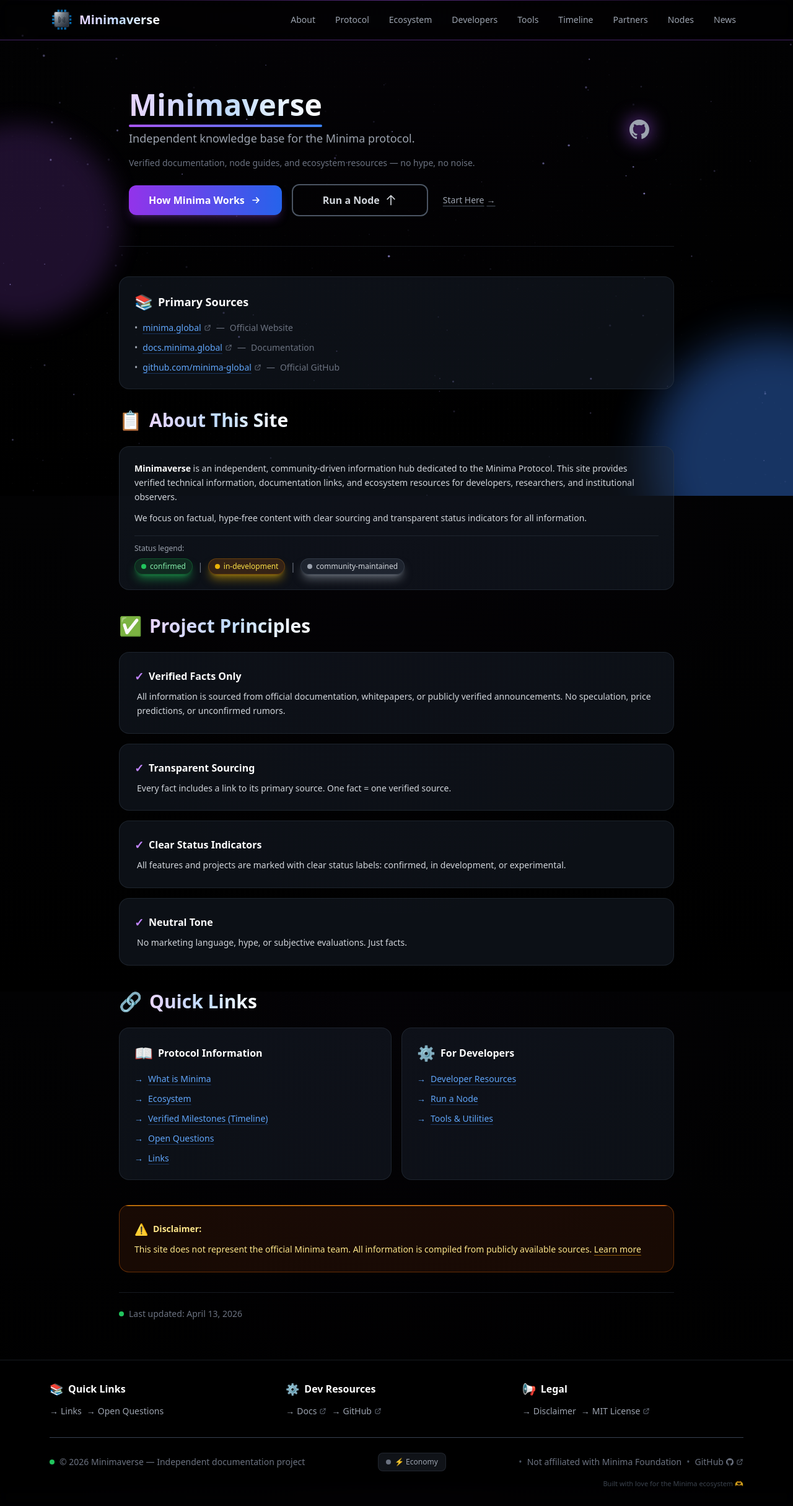
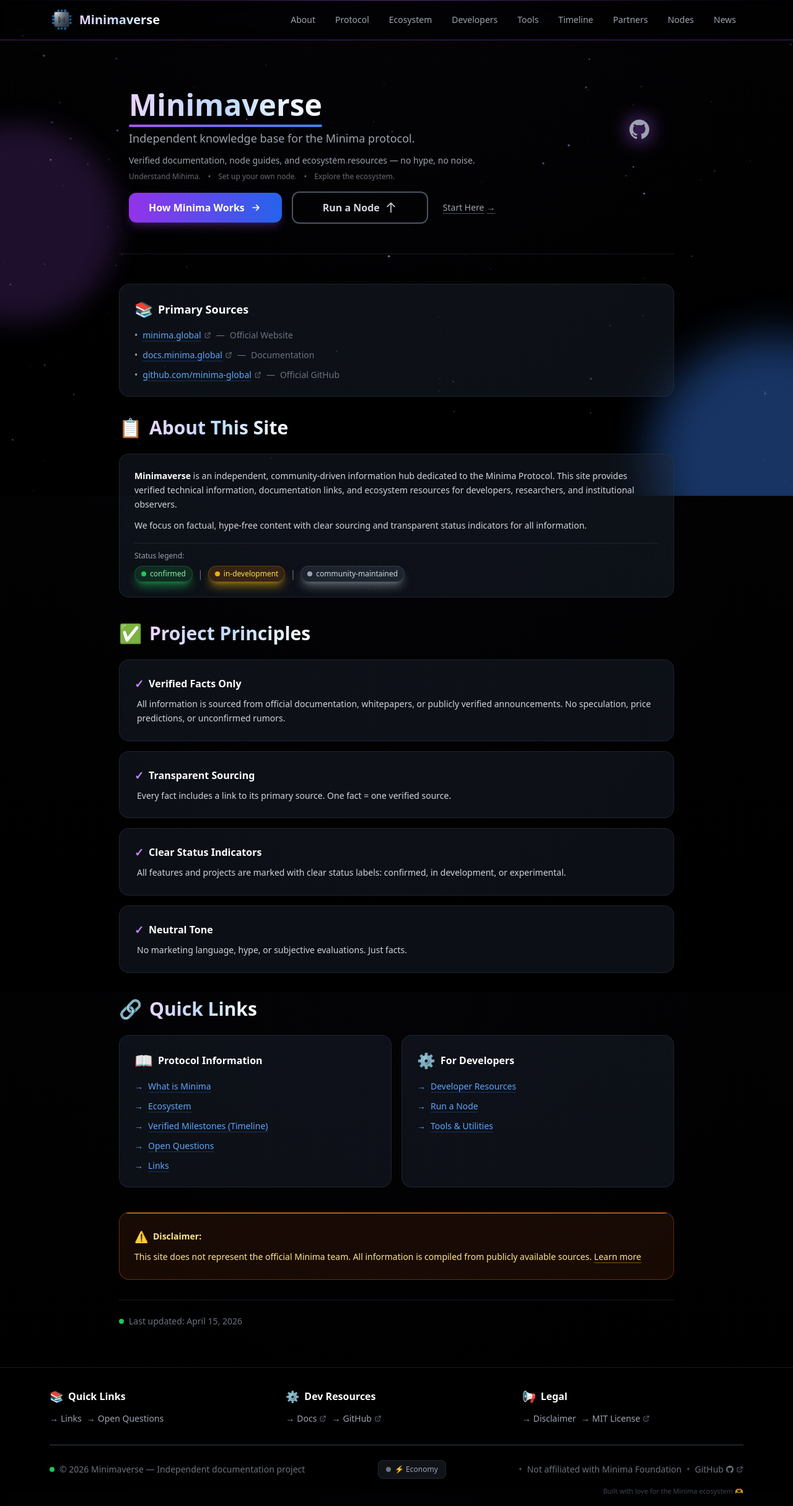
Before and after one commit to KuA1bo/minimaverse-site, a Next.js app: page / in a window 1280 px wide. Shown: the top 2430 px of the page at 62% size. Built offline with nearby package versions, Linux system fonts and the light colour scheme.

Commit message:
content: finalize hero section with refined micro-subheading, update date to April 15, 2026

```diff
--- a/src/app/page.tsx
+++ b/src/app/page.tsx
@@ -59,7 +59,7 @@ export default function HomePage() {
   return (
     <div className="relative max-w-4xl mx-auto px-4 sm:px-0">
 
-      {/* Hero Section */}
+      {/* Hero Section - Final 10/10 version */}
       <section className="mb-12 py-12 border-b border-gray-700/40 opacity-0 animate-fade-in-up delay-75 relative">
         <div className="absolute inset-0 bg-gradient-to-r from-purple-500/10 via-blue-500/10 to-cyan-500/10 rounded-2xl opacity-0 hover:opacity-100 transition-opacity duration-500" />
 
@@ -92,15 +92,24 @@ export default function HomePage() {
               <span className="absolute -bottom-3 left-0 right-0 h-1 bg-gradient-to-r from-purple-500 via-blue-500 to-cyan-500 rounded-full animate-gradient-x" />
             </h1>
 
-            <p className="text-gray-400 text-base sm:text-lg mb-4 leading-relaxed">
+            <p className="text-gray-400 text-base sm:text-lg mb-3 leading-relaxed">
               Independent knowledge base for the Minima protocol.
             </p>
-            <p className="text-gray-500 text-sm mb-6">
+            <p className="text-gray-400 text-sm mb-2">
               Verified documentation, node guides, and ecosystem resources — no hype, no noise.
             </p>
 
-            {/* ✅ FIXED: px-2 sm:px-0 gives buttons breathing room for scale effect on mobile/tablet */}
-            <div className="flex flex-col sm:flex-row sm:items-center sm:gap-4 px-2 sm:px-0">
+            {/* ✅ FINAL MICRO-SUBHEADING: Sharper copy + visual hierarchy */}
+            <p className="text-gray-400/65 text-xs mt-2 flex flex-wrap gap-x-3 gap-y-1">
+              <span>Understand Minima.</span>
+              <span className="hidden sm:inline">•</span>
+              <span>Set up your own node.</span>
+              <span className="hidden sm:inline">•</span>
+              <span>Explore the ecosystem.</span>
+            </p>
+
+            {/* Buttons container - with breathing room for hover effects */}
+            <div className="flex flex-col sm:flex-row sm:items-center sm:gap-4 px-2 sm:px-0 mt-4">
               <Link
                 href="/protocol"
                 className="group inline-flex items-center justify-center px-6 sm:px-8 py-3 bg-gradient-to-r from-purple-600 to-blue-600 text-white font-semibold rounded-xl hover:from-purple-500 hover:to-blue-500 transition-all duration-300 min-w-[200px] sm:min-w-[220px] shadow-lg shadow-purple-500/25 hover:shadow-purple-500/40 hover:scale-105 hover:-translate-y-0.5 text-sm sm:text-base"
@@ -324,11 +333,11 @@ export default function HomePage() {
           </p>
         </div>
 
-        {/* Last Updated */}
+        {/* Last Updated - Current date */}
         <section className="border-t border-gray-700/40 pt-6 opacity-0 animate-fade-in-up delay-300">
           <p className="text-gray-500 text-sm flex items-center gap-2">
             <span className="w-2 h-2 bg-green-500 rounded-full animate-pulse" />
-            Last updated: April 13, 2026
+            Last updated: April 15, 2026
           </p>
         </section>
 
```
